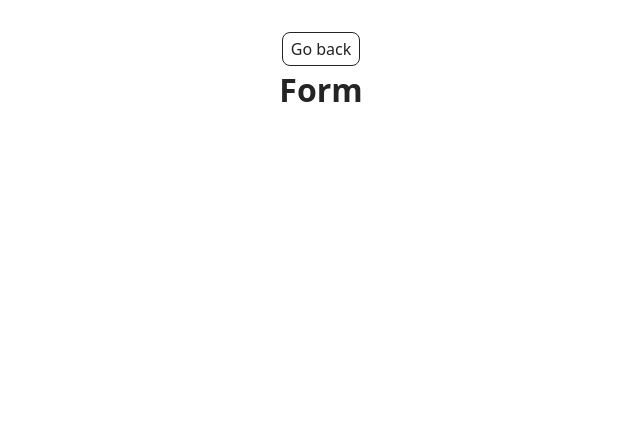
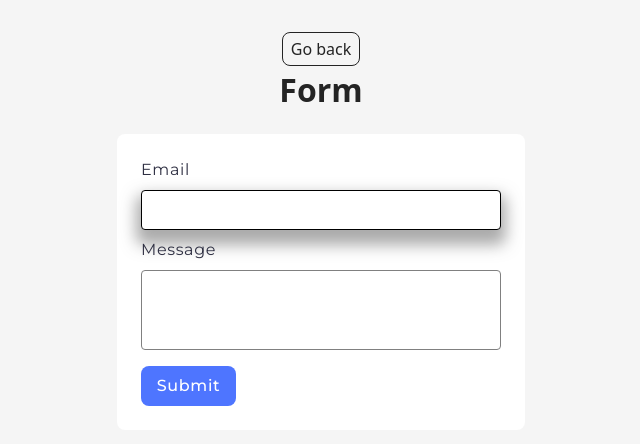
Before and after one commit to vidklyk/goit-js-hw-09, a website built with Vite: page src/2-form.html in a window 1280 px wide. Shown: the whole page, without its empty margins (319-959 px from the left). Built offline with nearby package versions, Linux system fonts and the light colour scheme.

Commit message:
update v5

```diff
--- a/src/2-form.html
+++ b/src/2-form.html
@@ -5,7 +5,14 @@
     <meta http-equiv="X-UA-Compatible" content="IE=edge" />
     <meta name="viewport" content="width=device-width, initial-scale=1.0" />
     <title>Form</title>
+    <link rel="preconnect" href="https://fonts.googleapis.com" />
+    <link rel="preconnect" href="https://fonts.gstatic.com" crossorigin />
+    <link
+      href="https://fonts.googleapis.com/css2?family=Montserrat:ital,wght@0,100..900;1,100..900&display=swap"
+      rel="stylesheet"
+    />
     <link rel="stylesheet" href="./css/styles.css" />
+    <link rel="stylesheet" href="./css/form.css" />
   </head>
   <body>
     <main>
@@ -13,6 +20,17 @@
         <a class="back-link" href="./index.html">Go back</a>
         <h1 class="main-title">Form</h1>
       </div>
+      <form class="feedback-form" autocomplete="off">
+        <label class="form-input-label">
+          Email
+          <input class="form-input" type="email" name="email" autofocus />
+        </label>
+        <label class="form-textarea-label">
+          Message
+          <textarea class="form-textarea" name="message" rows="8"></textarea>
+        </label>
+        <button class="form-btn" type="submit">Submit</button>
+      </form>
     </main>
     <script type="module" src="./js/2-form.js"></script>
   </body>
--- a/src/css/base.css
+++ b/src/css/base.css
@@ -22,11 +22,11 @@ body {
   min-width: 100vw;
   min-height: 100vh;
   margin: 0;
+  background-color: #f5f5f5;
 }
 
 main {
   flex-grow: 0;
-  margin-bottom: 20px;
 }
 main:has(.back-link) {
   text-align: center;
--- /dev/null
+++ b/src/css/form.css
@@ -0,0 +1,118 @@
+.feedback-form {
+  display: flex;
+  box-sizing: border-box;
+  flex-direction: column;
+  text-align: start;
+  margin: 0 auto;
+  padding: 24px;
+  background-color: #ffffff;
+  border-radius: 8px;
+  width: 408px;
+  height: 296px;
+}
+
+.form-input-label {
+  display: flex;
+  flex-direction: column;
+  margin-bottom: 8px;
+  row-gap: 8px;
+  font-family: 'Montserrat', sans-serif;
+  font-weight: 400;
+  font-size: 16px;
+  line-height: 1.5;
+  letter-spacing: 0.04em;
+  color: #2e2f42;
+}
+
+.form-input {
+  box-sizing: border-box;
+  border: 1px solid #808080;
+  border-radius: 4px;
+  max-width: 100%;
+  height: 40px;
+  padding: 8px 16px;
+  font-family: 'Montserrat', sans-serif;
+  font-weight: 400;
+  font-size: 16px;
+  line-height: 1.5;
+  letter-spacing: 0.04em;
+  color: #2e2f42;
+  outline: none;
+  transition: border 0.3s ease, box-shadow 0.3s ease;
+}
+
+.form-input:hover,
+.form-input:focus {
+  outline: none;
+  border: 1px solid #000;
+}
+
+.form-input:focus {
+  box-shadow: 0 10px 15px 5px rgb(87, 87, 87, 0.5);
+}
+
+.form-textarea-label {
+  display: flex;
+  flex-direction: column;
+  margin-bottom: 16px;
+  row-gap: 8px;
+  font-family: 'Montserrat', sans-serif;
+  font-weight: 400;
+  font-size: 16px;
+  line-height: 1.5;
+  letter-spacing: 0.04em;
+  color: #2e2f42;
+}
+
+.form-textarea {
+  box-sizing: border-box;
+  border: 1px solid #808080;
+  border-radius: 4px;
+  max-width: 100%;
+  height: 80px;
+  resize: none;
+  padding: 8px 16px;
+  font-family: 'Montserrat', sans-serif;
+  font-weight: 400;
+  font-size: 16px;
+  line-height: 1.5;
+  letter-spacing: 0.04em;
+  color: #2e2f42;
+  outline: none;
+  transition: border 0.3s ease, box-shadow 0.3s ease;
+}
+
+.form-textarea:hover,
+.form-textarea:focus {
+  outline: none;
+  border: 1px solid #000;
+}
+
+.form-textarea:focus {
+  box-shadow: 0 10px 15px 5px rgb(87, 87, 87, 0.5);
+}
+
+.form-btn {
+  display: flex;
+  justify-content: center;
+  align-items: center;
+  border-radius: 8px;
+  padding: 8px 16px;
+  width: 95px;
+  height: 40px;
+  background: #4e75ff;
+  font-family: 'Montserrat', sans-serif;
+  font-weight: 500;
+  font-size: 16px;
+  line-height: 1.5;
+  letter-spacing: 0.04em;
+  color: #fff;
+  outline: none;
+  border: none;
+  transition: background-color 0.3s ease;
+}
+
+.form-btn:hover,
+.form-btn:focus {
+  background-color: #6c8cff;
+}
--- a/src/css/reset.css
+++ b/src/css/reset.css
@@ -5,7 +5,7 @@ h4,
 h5,
 h6,
 p {
-  margin: 0;
+  margin: 0 0 20px 0;
 }
 
 p:last-child {
--- a/src/js/2-form.js
+++ b/src/js/2-form.js
@@ -1 +1,49 @@
-console.log('Form');
+let formData = {
+  email: '',
+  message: '',
+};
+
+const formEl = document.querySelector('.feedback-form');
+
+const fillFormFields = () => {
+  try {
+    if (localStorage.length === 0) {
+      return;
+    }
+    const formDataLS = JSON.parse(localStorage.getItem('feedback-form-state'));
+    formData = formDataLS;
+    console.log(formDataLS);
+
+    for (const key in formDataLS) {
+      formEl.elements[key].value = formDataLS[key];
+    }
+  } catch (err) {
+    console.log(err);
+  }
+};
+fillFormFields();
+
+const inputEvent = event => {
+  const { target: formFieldEl } = event;
+  const fieldValue = formFieldEl.value;
+  const fieldName = formFieldEl.name;
+  formData[fieldName] = fieldValue;
+  localStorage.setItem('feedback-form-state', JSON.stringify(formData));
+  console.log(formData);
+};
+
+const feedbackFormSubmit = event => {
+  event.preventDefault();
+  const email = formEl.elements.email.value.trim();
+  const message = formEl.elements.message.value.trim();
+  if (!email || !message) {
+    alert('Fill please all fields');
+    return;
+  }
+  console.log({ email, message });
+  localStorage.removeItem('feedback-form-state');
+  formEl.reset();
+};
+
+formEl.addEventListener('input', inputEvent);
+formEl.addEventListener('submit', feedbackFormSubmit);
```
Also changed, not shown: src/1-gallery.html (+1 -1 lines).
